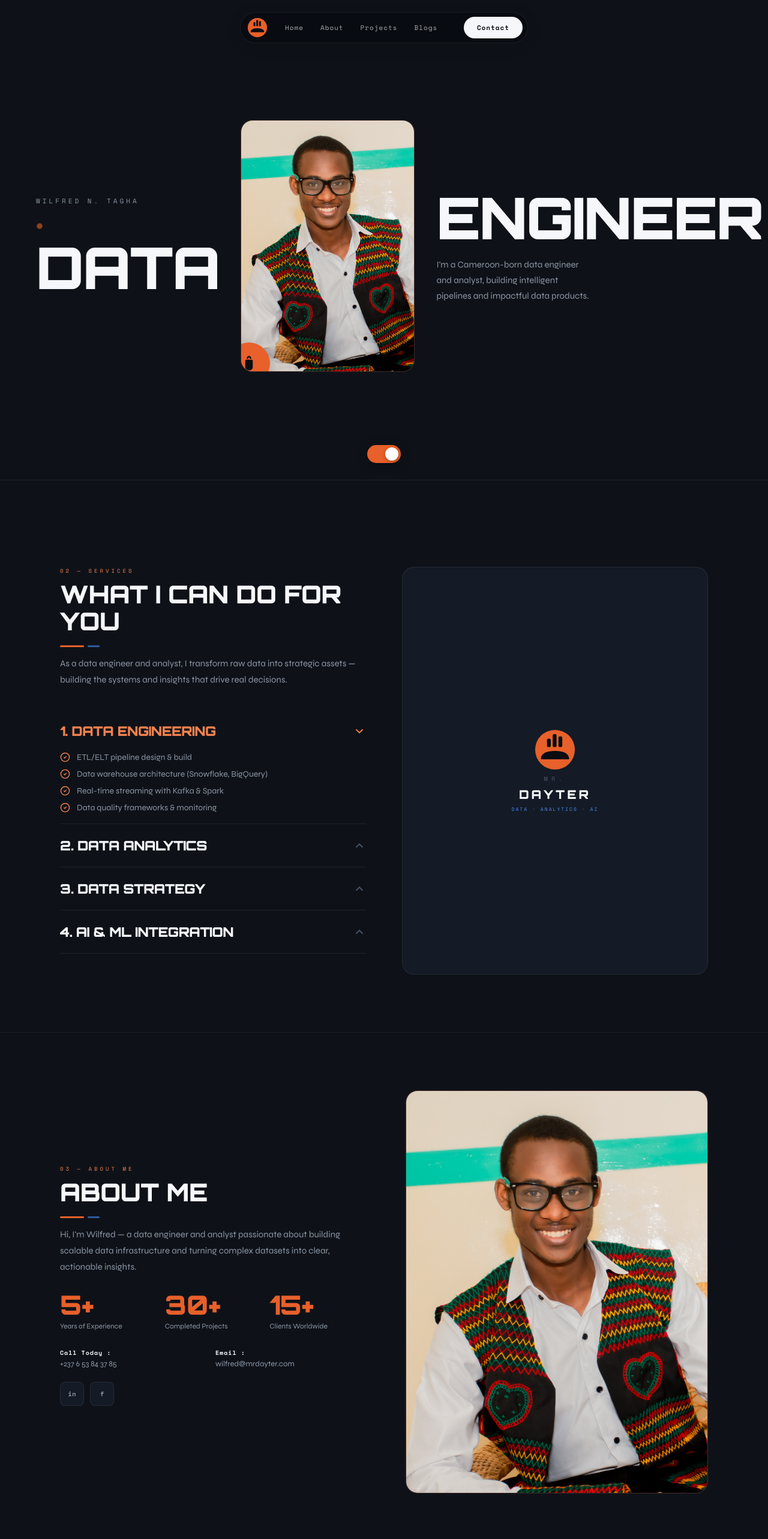
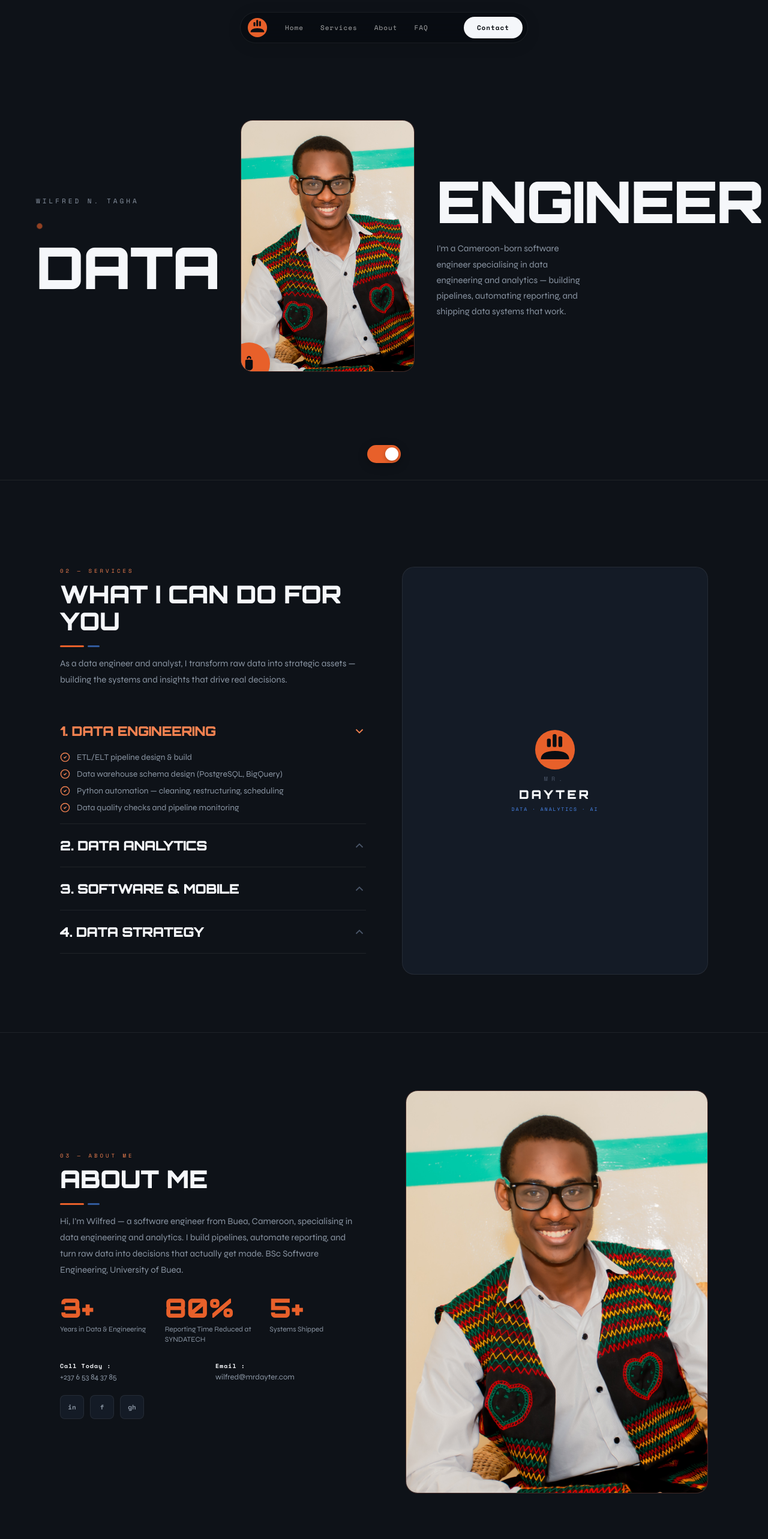
Before and after one commit to WilfredTagha/IWTAG, a React (Vite) app in the folder mr_dayter_portfolio/: page / in a window 1280 px wide. Shown: the top 2566 px of the page at 60% size. Built offline with nearby package versions, Linux system fonts and the light colour scheme.

Commit message:
updated with true statistics

```diff
--- a/mr_dayter_portfolio/src/components/About.jsx
+++ b/mr_dayter_portfolio/src/components/About.jsx
@@ -12,13 +12,13 @@ export default function About({ dark }) {
             <h2 className="s-title">ABOUT ME</h2>
             <div className="abar"><div className="abar-1"/><div className="abar-2"/></div>
             <p className="s-desc">
-              Hi, I'm Wilfred — a data engineer and analyst passionate about building scalable data infrastructure and turning complex datasets into clear, actionable insights.
+              Hi, I'm Wilfred — a software engineer from Buea, Cameroon, specialising in data engineering and analytics. I build pipelines, automate reporting, and turn raw data into decisions that actually get made. BSc Software Engineering, University of Buea.
             </p>
 
             <div className="about-stats">
-              <div><div className="stat-num">5+</div><div className="stat-lbl">Years of Experience</div></div>
-              <div><div className="stat-num">30+</div><div className="stat-lbl">Completed Projects</div></div>
-              <div><div className="stat-num">15+</div><div className="stat-lbl">Clients Worldwide</div></div>
+              <div><div className="stat-num">3+</div><div className="stat-lbl">Years in Data & Engineering</div></div>
+              <div><div className="stat-num">80%</div><div className="stat-lbl">Reporting Time Reduced at SYNDATECH</div></div>
+              <div><div className="stat-num">5+</div><div className="stat-lbl">Systems Shipped</div></div>
             </div>
 
             <div className="about-contacts">
@@ -26,15 +26,11 @@ export default function About({ dark }) {
               <div><div className="ct-lbl">Email :</div><div className="ct-val">wilfred@mrdayter.com</div></div>
             </div>
 
-            {/* <div className="socials">
-              {["𝕏","in","Be","▲"].map((ic, i) => (
-                <a key={i} href="#" className="soc">{ic}</a>
-              ))}
-            </div> */}
             <div className="socials">
               {[
-                { icon: "in", url: "https://www.linkedin.com/in/wilfred-tagha/", label: "LinkedIn" },
-                { icon: "f", url: "https://www.facebook.com/MrDayter", label: "Facebook" }
+                { icon: "in", url: "https://www.linkedin.com/in/wilfredtagha", label: "LinkedIn" },
+                { icon: "f", url: "https://www.facebook.com/MrDayter", label: "Facebook" },
+                { icon: "gh", url: "https://github.com/tagha-wilfred", label: "GitHub" }
               ].map((social, i) => (
                 <a
                   key={i}
--- a/mr_dayter_portfolio/src/components/Contact.jsx
+++ b/mr_dayter_portfolio/src/components/Contact.jsx
@@ -62,7 +62,7 @@ export default function Contact({ dark }) {
         <div style={{ textAlign: "center", marginBottom: 40 }}>
           <div className="avail-pill" style={{ display: "inline-flex" }}>
             <div className="avail-dot" />
-            Available for work
+            Open to remote roles & freelance projects
           </div>
         </div>
 
@@ -96,8 +96,7 @@ export default function Contact({ dark }) {
               <div className="abar-2" />
             </div>
             <p className="s-desc" style={{ marginBottom: 28 }}>
-              Let's build something impactful together — whether it's your data
-              infrastructure, analytics stack, or your next big data product.
+              Whether it's a data pipeline, an analytics dashboard, a reporting automation, or a full data system — let's talk. I respond within 24 hours.
             </p>
 
             <form onSubmit={handleSubmit}>
--- a/mr_dayter_portfolio/src/components/Footer.jsx
+++ b/mr_dayter_portfolio/src/components/Footer.jsx
@@ -18,7 +18,7 @@ export default function Footer({ dark }) {
           <div className="fw-tag">Where Data Meets Intelligence.</div>
         </div>
       </div>
-      <div className="footer-copy">© 2025 Wilfred Njeunwi Tagha · All rights reserved</div>
+      <div className="footer-copy">© 2024–2025 Wilfred Njeunwi Tagha · All rights reserved</div>
     </footer>
   );
 }
--- a/mr_dayter_portfolio/src/components/Hero.jsx
+++ b/mr_dayter_portfolio/src/components/Hero.jsx
@@ -39,7 +39,7 @@ export default function Hero({ dark }) {
         <div className="hero-right">
           <div className="hero-title">ENGINEER</div>
           <div className="hero-desc">
-            I'm a Cameroon-born data engineer and analyst, building intelligent pipelines and impactful data products.
+            I'm a Cameroon-born software engineer specialising in data engineering and analytics — building pipelines, automating reporting, and shipping data systems that work.
           </div>
         </div>
 
--- a/mr_dayter_portfolio/src/components/Navbar.jsx
+++ b/mr_dayter_portfolio/src/components/Navbar.jsx
@@ -81,9 +81,9 @@ export default function Navbar({ dark }) {
         </div>
         <div className="nav-links">
           <a href="#home">Home</a>
+          <a href="#services">Services</a>
           <a href="#about">About</a>
-          <a href="#services">Projects</a>
-          <a href="#faq">Blogs</a>
+          <a href="#faq">FAQ</a>
         </div>
         <a href="#contact" className="nav-cta">Contact</a>
       </nav>
@@ -103,9 +103,9 @@ export default function Navbar({ dark }) {
       {menuOpen && (
         <div className="mobile-menu-dropdown">
           <a href="#home" onClick={closeMenu}>Home</a>
+          <a href="#services" onClick={closeMenu}>Services</a>
           <a href="#about" onClick={closeMenu}>About</a>
-          <a href="#services" onClick={closeMenu}>Projects</a>
-          <a href="#faq" onClick={closeMenu}>Blogs</a>
+          <a href="#faq" onClick={closeMenu}>FAQ</a>
           <a href="#contact" className="mobile-cta" onClick={closeMenu}>Contact</a>
         </div>
       )}
--- a/mr_dayter_portfolio/src/components/Services.jsx
+++ b/mr_dayter_portfolio/src/components/Services.jsx
@@ -2,10 +2,10 @@ import { useState } from "react";
 import LogoMark from "./LogoMark";
 
 const SVCS = [
-  { label: "1. DATA ENGINEERING",    items: ["ETL/ELT pipeline design & build", "Data warehouse architecture (Snowflake, BigQuery)", "Real-time streaming with Kafka & Spark", "Data quality frameworks & monitoring"] },
-  { label: "2. DATA ANALYTICS",      items: ["Dashboard design in Power BI & Tableau", "SQL & Python-based reporting", "KPI strategy and metric definition", "Self-service analytics enablement"] },
-  { label: "3. DATA STRATEGY",       items: ["Data maturity assessments", "Governance frameworks & data cataloging", "Cloud migration planning (AWS, GCP, Azure)", "Team upskilling & training"] },
-  { label: "4. AI & ML INTEGRATION", items: ["Feature engineering for ML models", "MLOps pipelines and model serving", "LLM integration and RAG systems", "Predictive analytics solutions"] },
+  { label: "1. DATA ENGINEERING",    items: ["ETL/ELT pipeline design & build", "Data warehouse schema design (PostgreSQL, BigQuery)", "Python automation — cleaning, restructuring, scheduling", "Data quality checks and pipeline monitoring"] },
+  { label: "2. DATA ANALYTICS",      items: ["Dashboard design in Power BI & Tableau", "SQL & Python-based reporting and analysis", "KPI definition and metric frameworks", "Academic & research data analysis (SPSS, Excel, Python)"] },
+  { label: "3. SOFTWARE & MOBILE",   items: ["Mobile app development with Flutter/Dart", "Backend APIs with Django and Python", "Web development (React, HTML, CSS, JavaScript)", "Full-stack information systems from scratch"] },
+  { label: "4. DATA STRATEGY",       items: ["Data maturity assessment for small teams", "Cloud setup and migration guidance (AWS)", "Reporting automation to replace manual workflows", "Training and upskilling for non-technical teams"] },
 ];
 
 const Chev = () => (
--- a/mr_dayter_portfolio/src/components/Testimonials.jsx
+++ b/mr_dayter_portfolio/src/components/Testimonials.jsx
@@ -1,8 +1,8 @@
 const REVIEWS = [
-  { text: "Wilfred truly understood our data infrastructure challenges and built a pipeline that scaled flawlessly. The results exceeded every expectation.", name: "James Okonkwo",  role: "Head of Engineering", init: "JO" },
-  { text: "He took the time to understand our analytics goals and delivered dashboards that resonated perfectly with our executive team.",                   name: "Michelle Chen",  role: "Data Director",      init: "MC" },
-  { text: "His data engineering skills are unmatched. He transformed our messy data sources into a high-performing, unified warehouse.",                    name: "Sarah Johnson",  role: "CEO",                init: "SJ" },
-  { text: "As a startup founder, I appreciated how stress-free Wilfred made the data strategy process — clear, fast, and impactful.",                       name: "Laura Bennett",  role: "Founder",            init: "LB" },
+  { text: "Wilfred automated our entire reporting workflow with a Python pipeline. What used to take our team half a day now runs in minutes. Highly recommended.", name: "Research Client",    role: "Data Analysis Project",   init: "RC" },
+  { text: "He built our mobile app from scratch during the Orange Summer Challenge. Clean architecture, good documentation, and delivered on time.", name: "Orange Cameroon Team", role: "Mobile Dev Internship",    init: "OC" },
+  { text: "Wilfred restructured our codebase and added new SMS features that let us control devices offline. Real engineering skills.", name: "UWACO Team",          role: "Software Engineer",       init: "UW" },
+  { text: "He designed and ran a full database bootcamp for our community. Three out of four students graduated with real, working projects.", name: "I4G UBuea Chapter",  role: "Community Bootcamp Lead", init: "I4" },
 ];
 
 const Stars = () => (
@@ -29,10 +29,10 @@ export default function Testimonials() {
   return (
     <div className="section" id="testimonials">
       <div className="inner">
-        <div className="s-tag">04 — CLIENT REVIEWS</div>
-        <h2 className="s-title">WHAT MY CLIENTS SAY</h2>
+        <div className="s-tag">04 — WHAT PEOPLE SAY</div>
+        <h2 className="s-title">WHAT PEOPLE SAY</h2>
         <div className="abar"><div className="abar-1"/><div className="abar-2"/></div>
-        <p className="s-desc">Here's what my clients have shared about their experiences. Their trust and results motivate me to keep delivering data work that creates real impact.</p>
+        <p className="s-desc">Feedback from teams and communities I've worked with — from automation projects to mobile builds to community bootcamps.</p>
 
         <div className="tgrid">
 
@@ -41,19 +41,19 @@ export default function Testimonials() {
           <ReviewCard review={REVIEWS[1]} />
 
           <div className="tcard sc1">
-            <div className="sc-label">I've worked with 15+ happy clients</div>
+            <div className="sc-label">Reporting time reduced for a client through Python automation</div>
             <div>
-              <div className="sc-big">98%</div>
-              <div className="sc-lbl">Satisfaction Rate</div>
+              <div className="sc-big">80%</div>
+              <div className="sc-lbl">Time Saved — SYNDATECH</div>
             </div>
           </div>
 
           {/* Row 2: stat card (accent) · review · review */}
           <div className="tcard sc2">
-            <div className="sc-label">My work helped clients improve efficiency by</div>
+            <div className="sc-label">App speed and UX improved through code restructuring and caching</div>
             <div>
-              <div className="sc-big">3×</div>
-              <div className="sc-lbl">Average Performance Gain</div>
+              <div className="sc-big">10%</div>
+              <div className="sc-lbl">Performance Gain — UWACO</div>
             </div>
           </div>
 
```
